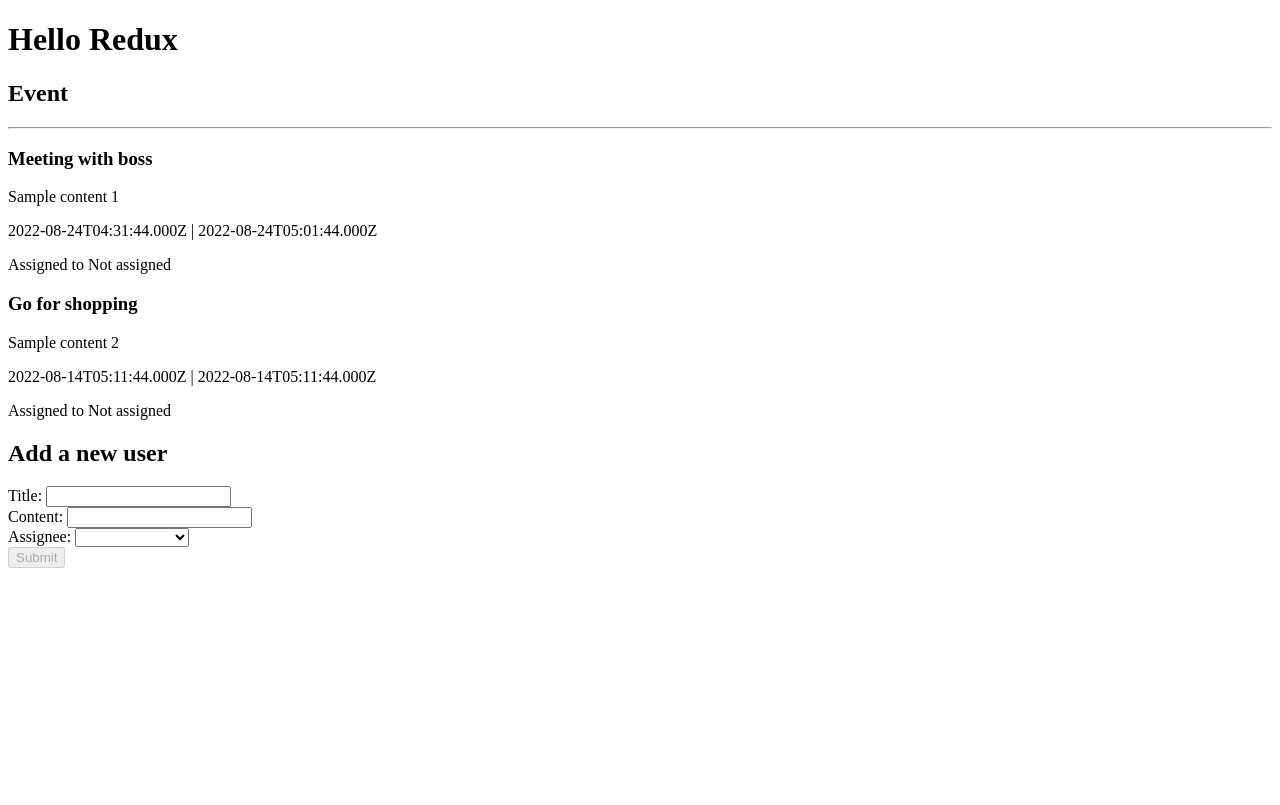
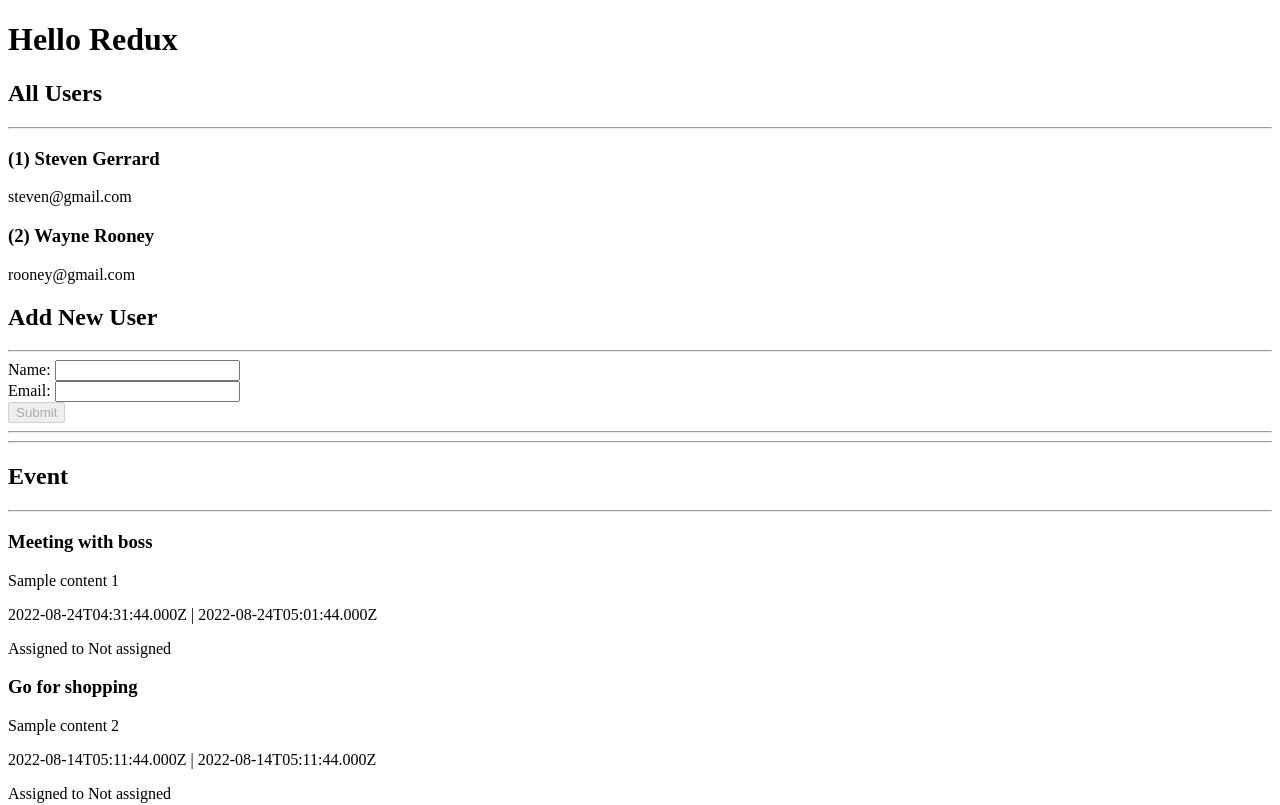
Before and after one commit to hemakas/learningRedux, a React (Create React App) app: page / in a window 1280 px wide. Shown: the top 805 px of the page. Built offline with nearby package versions, Linux system fonts and the light colour scheme.

Commit message:
minor changes

```diff
--- a/src/App.js
+++ b/src/App.js
@@ -7,8 +7,8 @@ function App() {
   return (
     <div>
       <h1>Hello Redux</h1>
-      {/* <UsersList />
-      <AddUser /> */}
+      <UsersList />
+      <AddUser />
 
       <EventsList />
       <AddEvent />
--- a/src/features/event/addEvent.js
+++ b/src/features/event/addEvent.js
@@ -43,7 +43,6 @@ const AddEvent = () => {
 
   const usersOptions = users.map(user => (
     <option key={user.id} value={user.id}>{user.name}</option>
-
   ))
 
   //   enable or disable submit button
--- a/src/features/user/addUser.js
+++ b/src/features/user/addUser.js
@@ -12,6 +12,9 @@ const AddUser = () => {
   const onNameChange = e => setName(e.target.value)
   const onEmailChange = e => setEmail(e.target.value)
 
+  // enable or disable submit button
+  const canSumbmit = Boolean(name) && Boolean(email)
+
   const OnSubmit = () => {
     if (name && email) {
       dispatch (
@@ -25,16 +28,21 @@ const AddUser = () => {
 
   return (
     <section>
-        <h2>Add a new user</h2>
+        <h2>Add New User</h2>
+        <hr></hr>
         <form>
           <label htmlFor='name'>Name: </label>
           <input type='text' id='name' value={name} onChange={onNameChange}></input>
           <br></br>
+
           <label htmlFor='email'>Email: </label>
           <input type='text' id='email' value={email} onChange={onEmailChange}></input>
           <br></br>
-            <button type='button' onClick={OnSubmit}>Submit</button>
+
+          <button type='button' onClick={OnSubmit} disabled={!canSumbmit}>Submit</button>
         </form>
+        <hr></hr>
+        <hr></hr>
     </section>
   )
 }
--- a/src/features/user/userList.js
+++ b/src/features/user/userList.js
@@ -6,14 +6,15 @@ const UsersList = () => {
 
   const renderUsers = users.map(user => (
     <article key={user.id}>
-        <h3>{user.name}</h3>
-        <h5>{user.email}</h5>
+        <h3><span>({user.id})</span> {user.name}</h3>
+        <p>{user.email}</p>
     </article>
   ))
 
   return (
     <section>
-      <h1>Users</h1>
+      <h1>All Users</h1>
+      <hr></hr>
       {renderUsers}
     </section>
   )
```
Lines whose indentation alone changed are shown as unchanged.
